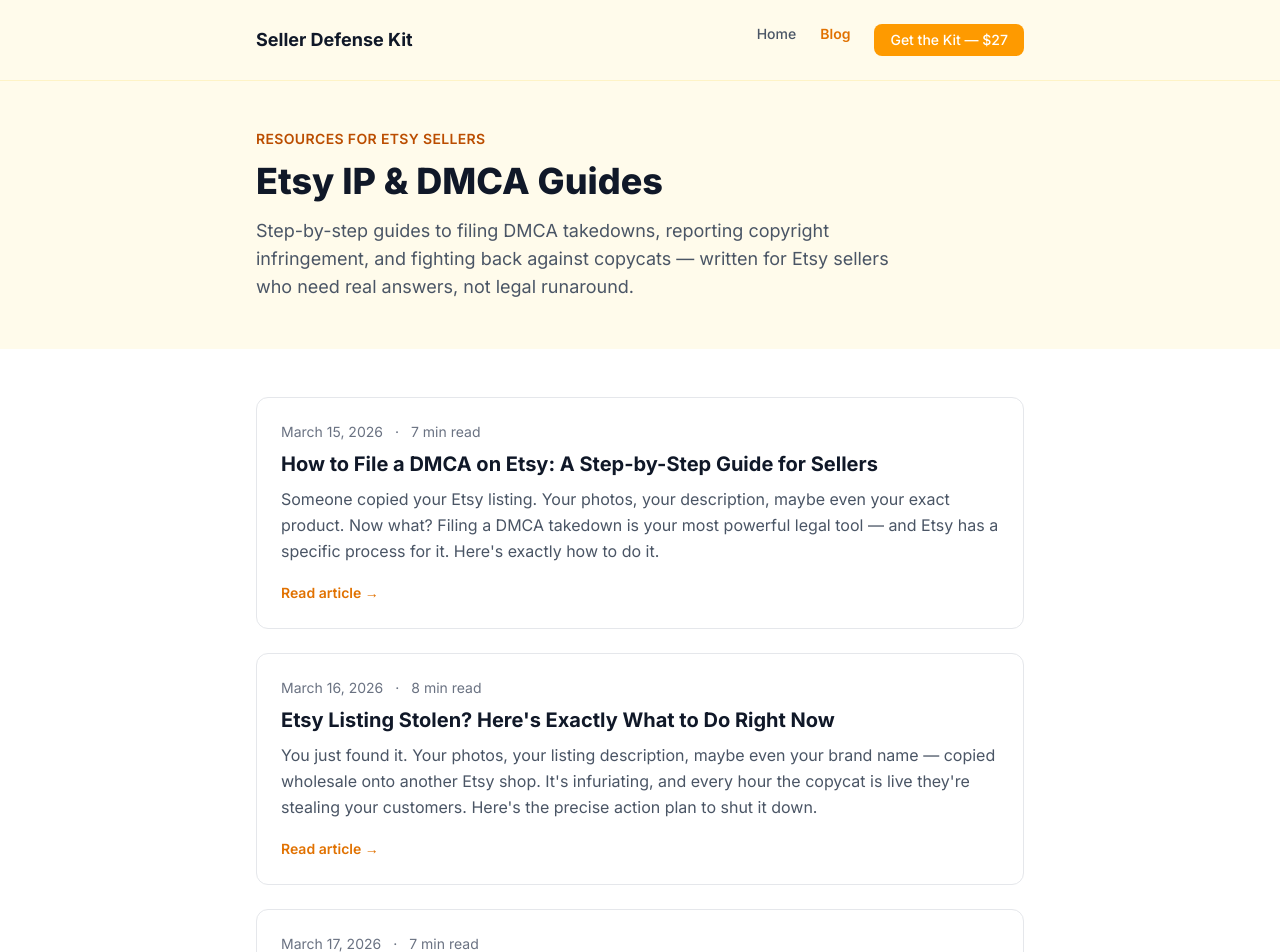
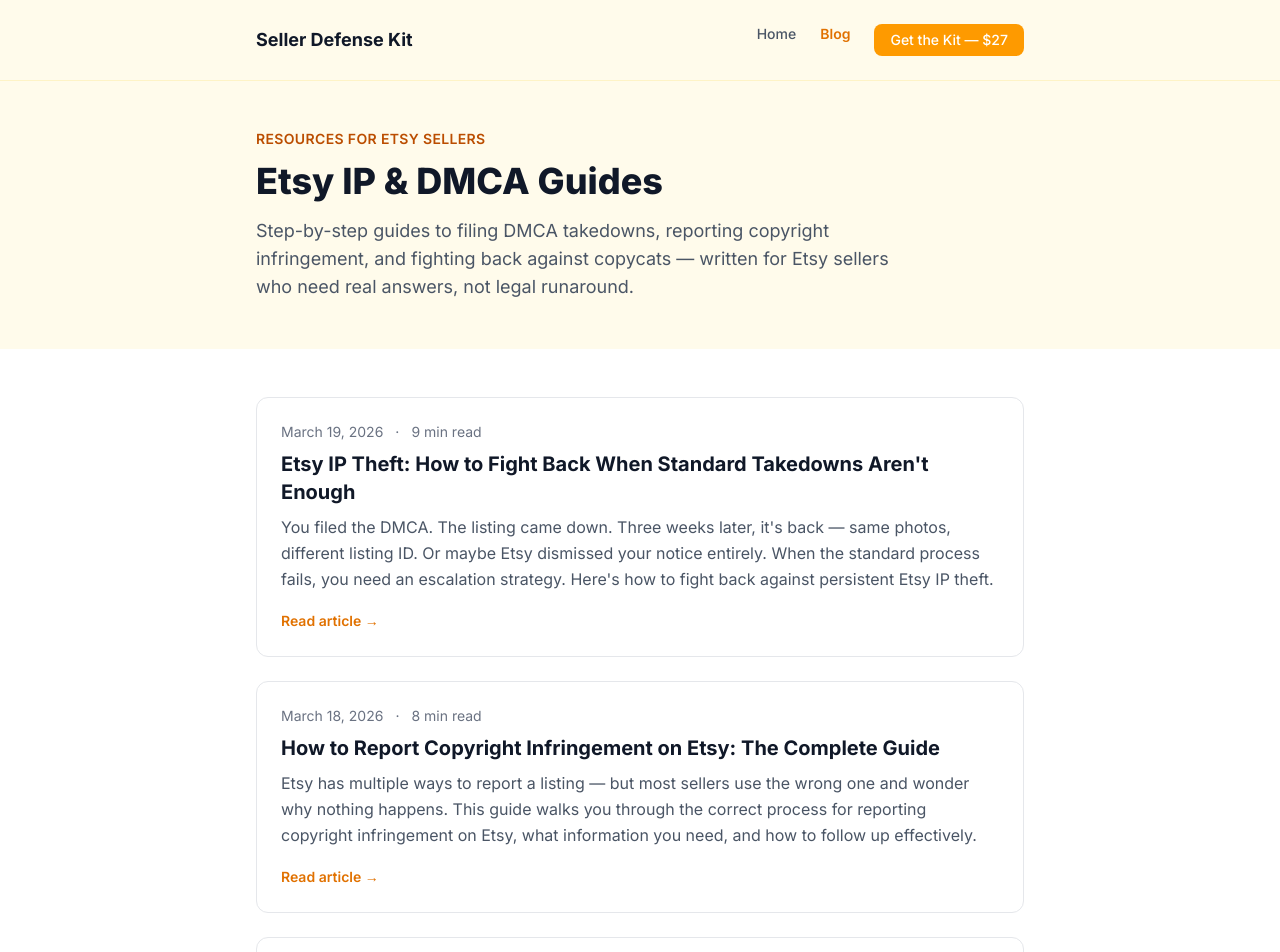
Before and after one commit to thestartergroupenterprise/etsy-ip-defense-kit, a Next.js app: page /blog in a window 1280 px wide. Shown: the top 952 px of the page. Built offline with nearby package versions, Linux system fonts and the light colour scheme.

Commit message:
Fix blog 404s: await async params (Next.js 16) + sort blog index newest-first

```diff
--- a/app/blog/[slug]/page.tsx
+++ b/app/blog/[slug]/page.tsx
@@ -4,7 +4,7 @@
 import { getBlogPost, getAllBlogSlugs, blogPosts } from "@/lib/blog-posts";
 
 interface Props {
-  params: { slug: string };
+  params: Promise<{ slug: string }>;
 }
 
 export async function generateStaticParams() {
@@ -12,7 +12,8 @@
 }
 
 export async function generateMetadata({ params }: Props): Promise<Metadata> {
-  const post = getBlogPost(params.slug);
+  const { slug } = await params;
+  const post = getBlogPost(slug);
   if (!post) return {};
   return {
     title: post.metaTitle,
@@ -27,8 +28,9 @@
   };
 }
 
-export default function BlogPostPage({ params }: Props) {
-  const post = getBlogPost(params.slug);
+export default async function BlogPostPage({ params }: Props) {
+  const { slug } = await params;
+  const post = getBlogPost(slug);
   if (!post) notFound();
 
   // Related posts (exclude current)
--- a/app/blog/page.tsx
+++ b/app/blog/page.tsx
@@ -1,6 +1,10 @@
 import type { Metadata } from "next";
 import Link from "next/link";
 import { blogPosts } from "@/lib/blog-posts";
+
+const sortedPosts = [...blogPosts].sort(
+  (a, b) => new Date(b.date).getTime() - new Date(a.date).getTime()
+);
 
 export const metadata: Metadata = {
   title: "Etsy IP & DMCA Help — Blog | Seller Defense Kit",
@@ -53,7 +57,7 @@
       <section className="px-5 py-12">
         <div className="max-w-3xl mx-auto">
           <div className="space-y-6">
-            {blogPosts.map((post) => (
+            {sortedPosts.map((post) => (
               <article
                 key={post.slug}
                 className="border border-gray-200 rounded-xl p-6 hover:border-amber-300 hover:shadow-sm transition-all"
```
